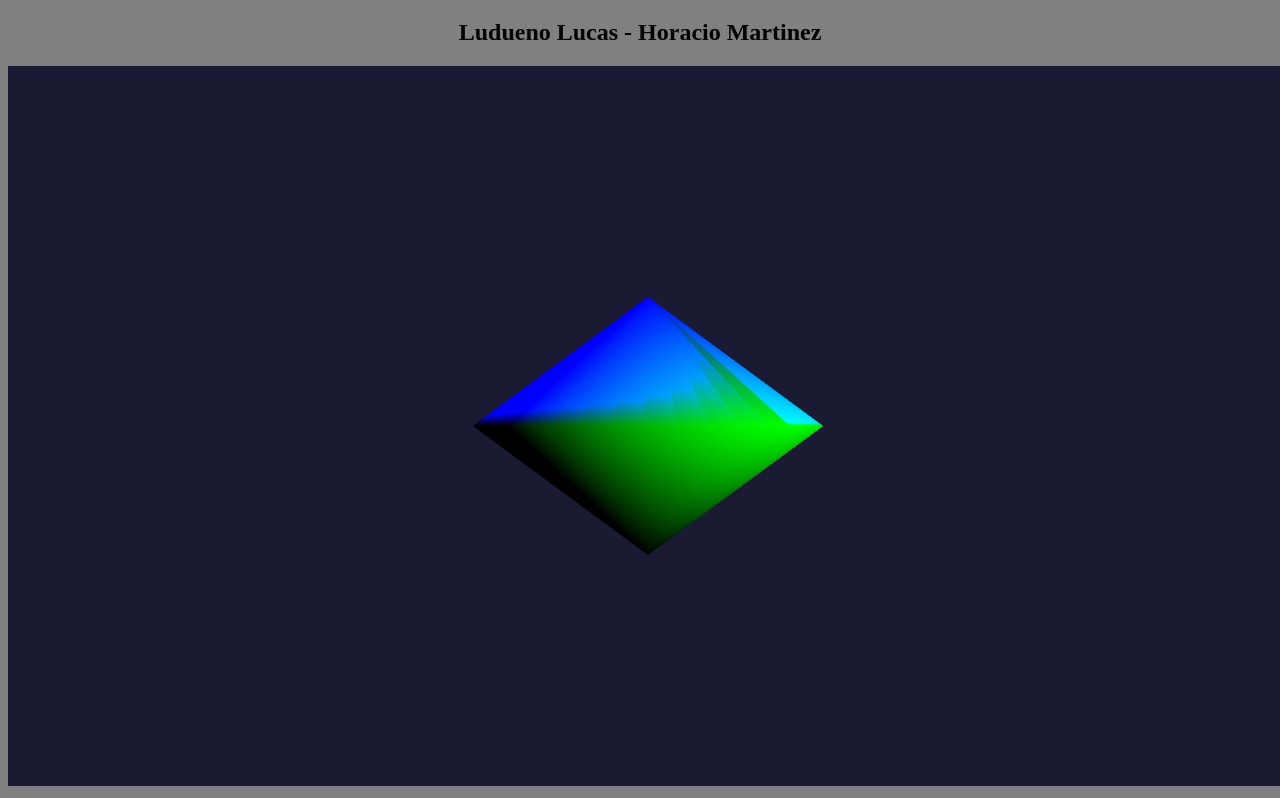
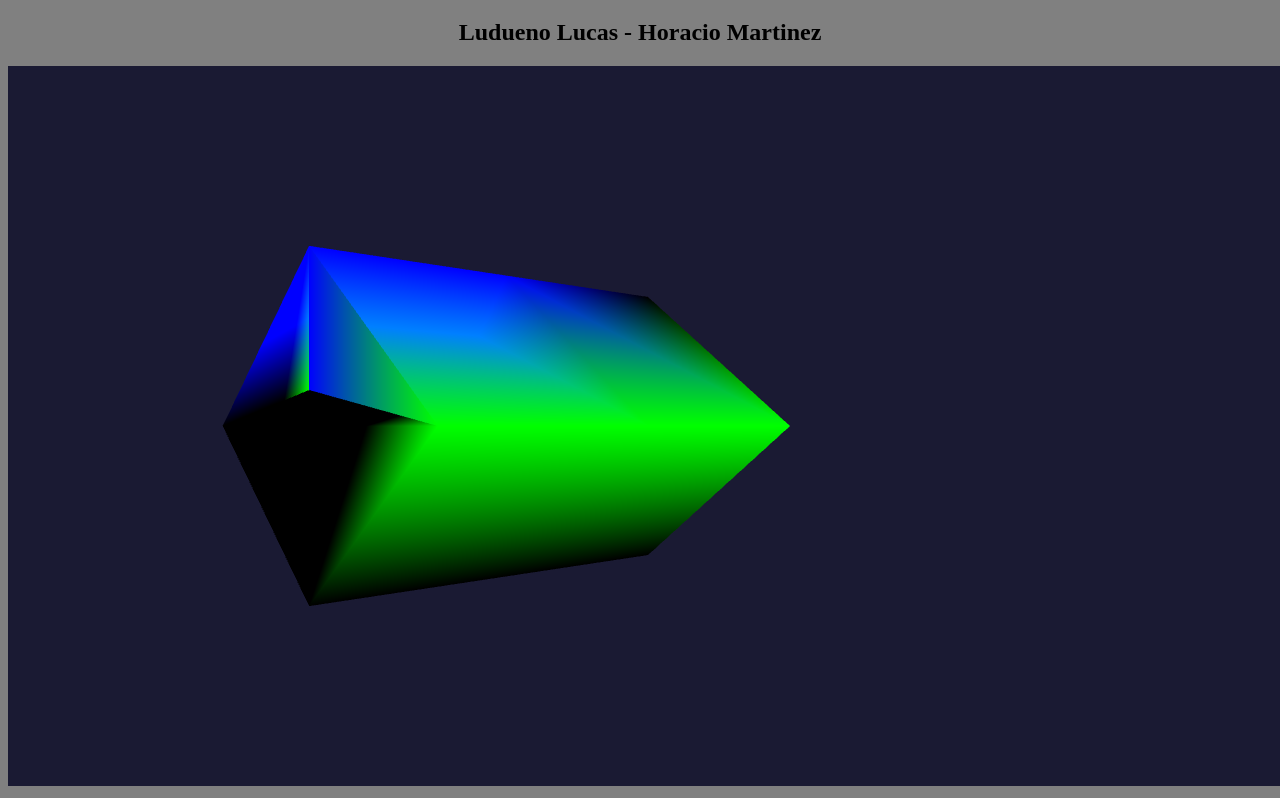
Before and after one commit to horacioMartinez/sistemas-graficos, a plain HTML site: page sistemas-graficos-tp/index.html in a window 1280 px wide. Shown: the part 61-859 px from the top of the page. Drawn offline with Linux system fonts and the light colour scheme; animation ran at ten frames a second.

Commit message:
Agrego ClosedExtrusion

```diff
--- /dev/null
+++ b/sistemas-graficos-tp/ClosedExtrusion.js
@@ -0,0 +1,85 @@
+function ClosedExtrusion(profileBuffer, stepsClosedExtrusion) {	// stepsClosedExtrusion = numero de pasos
+  	this.stepsClosedExtrusion = stepsClosedExtrusion;
+	this.profileBuffer = profileBuffer;
+  	VertexGrid.call(this, stepsClosedExtrusion + 4, profileBuffer.length);
+}
+
+ClosedExtrusion.prototype = Object.create(VertexGrid.prototype);
+ClosedExtrusion.prototype.constructor = ClosedExtrusion;
+
+ClosedExtrusion.prototype.initBuffers = function() {
+	this.position_buffer = [];
+	this.color_buffer = [];
+
+	// Calculo el centro promedio de la superficie
+	var centro_x = 0;
+	var centro_y = 0;
+	var centro_z = 0;
+
+	for (var j = 0; j < this.profileBuffer.length; j ++) {
+		var perfilPosition = this.profileBuffer[j].position;
+		centro_x += perfilPosition[0];
+		centro_y += perfilPosition[1];
+	}
+	centro_x = centro_x / this.profileBuffer.length;
+	centro_y = centro_y / this.profileBuffer.length;
+
+	// Primera tapa
+	this.agregarTapa(centro_x, centro_y, centro_z);
+
+	// Cuerpo
+	for (var i = 0; i < this.stepsClosedExtrusion; i++) {
+		for (var j = 0; j < this.profileBuffer.length; j ++) {
+			var perfilPosition = this.profileBuffer[j].position;
+			var perfilBinormal = this.profileBuffer[j].binormal;
+			var perfilTangent =  this.profileBuffer[j].tangent;
+
+			var x = perfilPosition[0] * 1;
+			var y = perfilPosition[1] * 1;
+			var z = perfilPosition[2] + i;
+
+			this.position_buffer.push(x);
+			this.position_buffer.push(y);
+			this.position_buffer.push(z);
+
+			this.color_buffer.push(x * y * z );	// TODO: MODIFICAR COLOR
+			this.color_buffer.push(j * x);
+			this.color_buffer.push(y * i );
+
+		}
+	}
+
+	// Ultima tapa:
+	centro_z = i - 1;
+	this.agregarTapa(centro_x, centro_y, centro_z);
+	// TODO: FALTA DEFINIR LOS VECTORES DE NORMALES, BINORMALES Y DE COORDENADAS DE COLOR
+}
+
+ClosedExtrusion.prototype.agregarTapa = function(centro_x, centro_y, centro_z) {
+	for (var j = 0; j < this.profileBuffer.length; j ++) {
+			var perfilPosition = this.profileBuffer[j].position;
+			var perfilBinormal = this.profileBuffer[j].binormal;
+			var perfilTangent =  this.profileBuffer[j].tangent;
+
+			var x = perfilPosition[0] * 1;
+			var y = perfilPosition[1] * 1;
+			var z = perfilPosition[2] + centro_z;
+
+			this.position_buffer.push(x);
+			this.position_buffer.push(y);
+			this.position_buffer.push(z);
+
+			this.color_buffer.push(x * y * z );	// TODO: MODIFICAR COLOR
+			this.color_buffer.push(j * x);
+			this.color_buffer.push(y);
+
+			// Vertice centro de la superficie
+			this.position_buffer.push(centro_x);
+			this.position_buffer.push(centro_y);
+			this.position_buffer.push(centro_z);
+
+			this.color_buffer.push(x * y * z );	// TODO: MODIFICAR COLOR
+			this.color_buffer.push(j * x);
+			this.color_buffer.push(y);
+	}
+}
--- a/sistemas-graficos-tp/SpaceStationCenter.js
+++ b/sistemas-graficos-tp/SpaceStationCenter.js
@@ -4,7 +4,7 @@ function SpaceStationCenter() {
 						new Vertex([0,-1,0],[1,0,0],[0,0,1],[0,-1,0],[]),
 						new Vertex([0,1,0],[-1,0,0] ,[0,0,1],[0,1,0],[])];
 
-	SupRevolucion.call(this, profileBuffer, 40);
+	SupRevolucion.call(this, profileBuffer, 15);
 }
 
 SpaceStationCenter.prototype = Object.create(SupRevolucion.prototype);
--- a/sistemas-graficos-tp/index.html
+++ b/sistemas-graficos-tp/index.html
@@ -21,6 +21,7 @@
 		<script type="text/javascript" src="Cilindro.js"></script>
 		<script type="text/javascript" src="Esfera.js"></script>
 		<script type="text/javascript" src="SupBarrido.js"></script>
+		<script type="text/javascript" src="ClosedExtrusion.js"></script>
 		<script type="text/javascript" src="SupRevolucion.js"></script>
 		<script type="text/javascript" src="Vertex.js"></script>
 		<script type="text/javascript" src="SpaceStation.js"></script>
--- a/sistemas-graficos-tp/main.js
+++ b/sistemas-graficos-tp/main.js
@@ -23,6 +23,15 @@ function initWebGL() {
 
 	spaceStation = new SpaceStation();					// LE PUSE ESTACION ESPACIAL PARA YA TENER DEFINIDOS LOS OBJETOS NOMAS...
 	spaceStationCenter = new SpaceStationCenter();		// HAY UNA HERENCIA DE ESTAS A SUP DE BARRIDO Y REVOLUCION
+
+
+	var profileBuffer = [new Vertex([0,1,0],[-1,0,0] ,[0,0,1],[0,1,0],[]),
+						new Vertex([1,0,0] ,[0,1,0] ,[0,0,1],[1,0,0],[]),
+						new Vertex([0,-1,0],[1,0,0],[0,0,1],[0,-1,0],[]),
+						new Vertex([-1,0,0],[0,-1,0],[0,0,1],[-1,0,0],[]),
+						new Vertex([0,1,0],[-1,0,0] ,[0,0,1],[0,1,0],[])];
+
+	extrusion = new ClosedExtrusion(profileBuffer, 3);
 
 	tick();												// Tick. Luego Dibujamos la escena
 	setInterval(drawScene, 10);
@@ -76,7 +85,8 @@ function drawScene() {
 	//cilindro.drawVertexGrid();
 	//esfera.drawVertexGrid();
 	//spaceStation.drawVertexGrid();
-	spaceStationCenter.drawVertexGrid();
+	//spaceStationCenter.drawVertexGrid();
+	extrusion.drawVertexGrid();
 }
 
 
```
